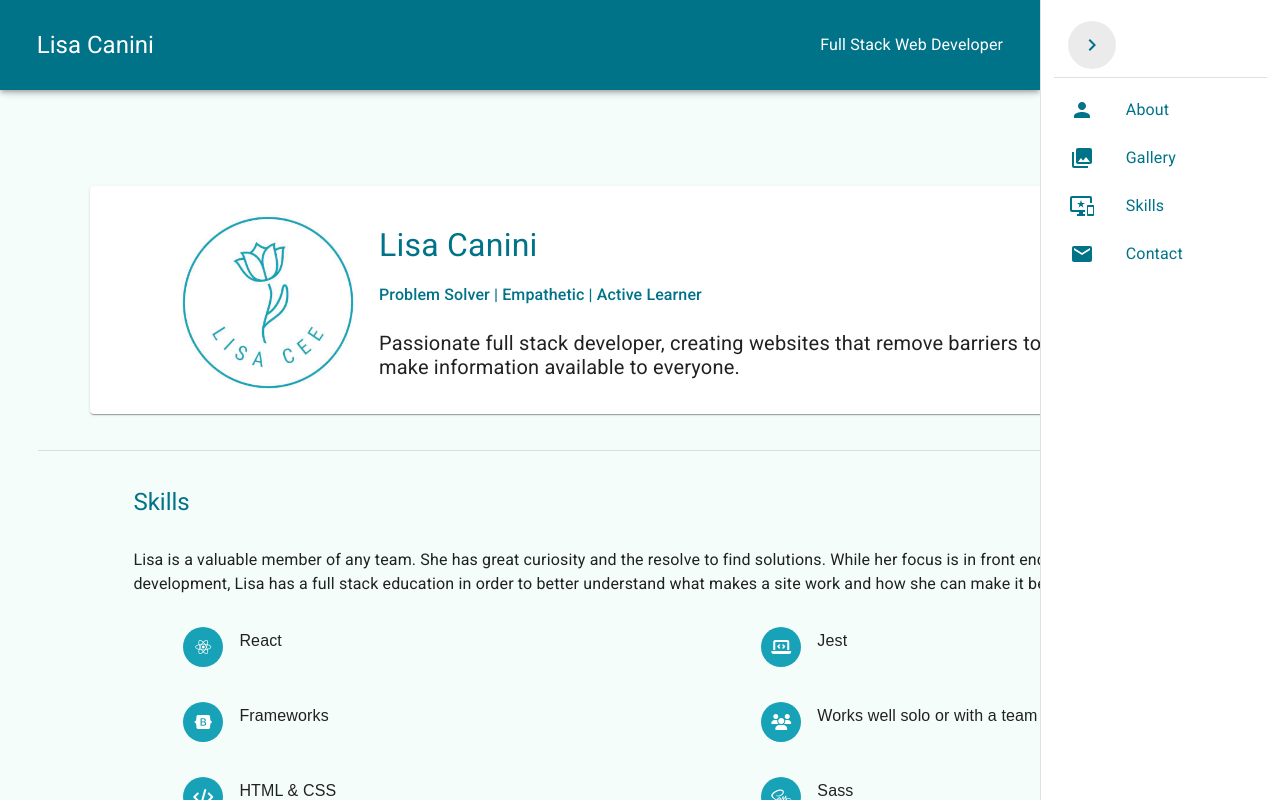
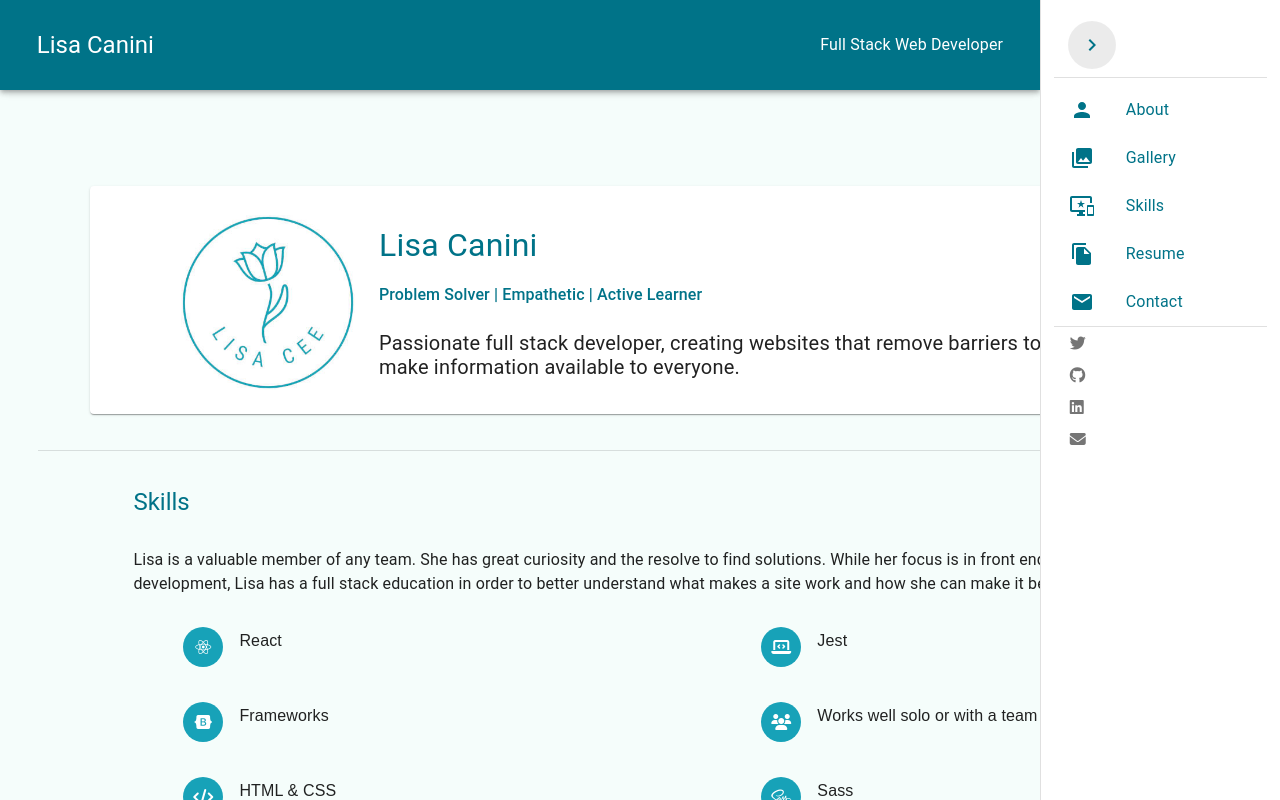
Before and after one commit to LisaCee/lisacee.github.io, a React (Create React App) app: page / in a window 1280 px wide. Both pictures are taken after a click on the button "open drawer". Shown: the top 800 px of the page. Built offline with nearby package versions, Linux system fonts and the light colour scheme.

Commit message:
added resume link and social, needs styling

```diff
--- a/package.json
+++ b/package.json
@@ -38,6 +38,7 @@
     ]
   },
   "devDependencies": {
+    "@fortawesome/fontawesome-free": "^5.11.2",
     "eslint": "^6.2.2",
     "eslint-config-airbnb": "^18.0.1",
     "eslint-plugin-import": "^2.18.2",
--- a/src/Components/NavDrawer.jsx
+++ b/src/Components/NavDrawer.jsx
@@ -1,42 +1,43 @@
-import React from 'react';
-import clsx from 'clsx';
-import { makeStyles, useTheme } from '@material-ui/core/styles';
-import Hidden from '@material-ui/core/Hidden';
-import Drawer from '@material-ui/core/Drawer';
-import AppBar from '@material-ui/core/AppBar';
-import Toolbar from '@material-ui/core/Toolbar';
-import CssBaseline from '@material-ui/core/CssBaseline';
-import List from '@material-ui/core/List';
-import Typography from '@material-ui/core/Typography';
-import Divider from '@material-ui/core/Divider';
-import IconButton from '@material-ui/core/IconButton';
-import MenuIcon from '@material-ui/icons/Menu';
-import ChevronLeftIcon from '@material-ui/icons/ChevronLeft';
-import ChevronRightIcon from '@material-ui/icons/ChevronRight';
-import ListItem from '@material-ui/core/ListItem';
-import ListItemIcon from '@material-ui/core/ListItemIcon';
-import ListItemText from '@material-ui/core/ListItemText';
-import PersonIcon from '@material-ui/icons/Person';
-import MailIcon from '@material-ui/icons/Mail';
-import ImportantDevices from '@material-ui/icons/ImportantDevices';
-import PhotoLibraryIcon from '@material-ui/icons/PhotoLibrary';
-import '../styles/navDrawer.css';
+import React from "react";
+import clsx from "clsx";
+import { makeStyles, useTheme } from "@material-ui/core/styles";
+import Hidden from "@material-ui/core/Hidden";
+import Drawer from "@material-ui/core/Drawer";
+import AppBar from "@material-ui/core/AppBar";
+import Toolbar from "@material-ui/core/Toolbar";
+import CssBaseline from "@material-ui/core/CssBaseline";
+import List from "@material-ui/core/List";
+import Typography from "@material-ui/core/Typography";
+import Divider from "@material-ui/core/Divider";
+import IconButton from "@material-ui/core/IconButton";
+import MenuIcon from "@material-ui/icons/Menu";
+import ChevronLeftIcon from "@material-ui/icons/ChevronLeft";
+import ChevronRightIcon from "@material-ui/icons/ChevronRight";
+import ListItem from "@material-ui/core/ListItem";
+import ListItemIcon from "@material-ui/core/ListItemIcon";
+import ListItemText from "@material-ui/core/ListItemText";
+import PersonIcon from "@material-ui/icons/Person";
+import MailIcon from "@material-ui/icons/Mail";
+import ImportantDevices from "@material-ui/icons/ImportantDevices";
+import PhotoLibraryIcon from "@material-ui/icons/PhotoLibrary";
+import FileCopyIcon from "@material-ui/icons/FileCopy";
+import "../styles/navDrawer.css";
 
 const drawerWidth = 240;
 
 const useStyles = makeStyles(theme => ({
   root: {
-    display: 'flex'
+    display: "flex"
   },
   appBar: {
-    transition: theme.transitions.create(['margin', 'width'], {
+    transition: theme.transitions.create(["margin", "width"], {
       easing: theme.transitions.easing.sharp,
       duration: theme.transitions.duration.leavingScreen
     })
   },
   appBarShift: {
     width: `calc(100% - ${drawerWidth}px)`,
-    transition: theme.transitions.create(['margin', 'width'], {
+    transition: theme.transitions.create(["margin", "width"], {
       easing: theme.transitions.easing.easeOut,
       duration: theme.transitions.duration.enteringScreen
     }),
@@ -46,7 +47,7 @@ const useStyles = makeStyles(theme => ({
     flexGrow: 1
   },
   hide: {
-    display: 'none'
+    display: "none"
   },
   drawer: {
     width: drawerWidth,
@@ -56,23 +57,23 @@ const useStyles = makeStyles(theme => ({
     width: drawerWidth
   },
   drawerHeader: {
-    display: 'flex',
-    alignItems: 'center',
+    display: "flex",
+    alignItems: "center",
     padding: theme.spacing(0, 1),
     ...theme.mixins.toolbar,
-    justifyContent: 'flex-start'
+    justifyContent: "flex-start"
   },
   content: {
     flexGrow: 1,
     padding: theme.spacing(3),
-    transition: theme.transitions.create('margin', {
+    transition: theme.transitions.create("margin", {
       easing: theme.transitions.easing.sharp,
       duration: theme.transitions.duration.leavingScreen
     }),
     marginRight: -drawerWidth
   },
   contentShift: {
-    transition: theme.transitions.create('margin', {
+    transition: theme.transitions.create("margin", {
       easing: theme.transitions.easing.easeOut,
       duration: theme.transitions.duration.enteringScreen
     }),
@@ -97,27 +98,27 @@ export default function PersistentDrawerRight() {
     <div className={classes.root}>
       <CssBaseline />
       <AppBar
-        position='fixed'
+        position="fixed"
         className={clsx(classes.appBar, {
           [classes.appBarShift]: open
         })}
       >
         <Toolbar>
-          <Typography variant='h5' noWrap className={classes.title} id='name'>
+          <Typography variant="h5" noWrap className={classes.title} id="name">
             Lisa Canini
           </Typography>
           <Hidden xsDown>
-            <Typography variant='body1'>Full Stack Web Developer</Typography>
+            <Typography variant="body1">Full Stack Web Developer</Typography>
           </Hidden>
           <IconButton
-            color='inherit'
-            aria-label='open drawer'
-            edge='end'
+            color="inherit"
+            aria-label="open drawer"
+            edge="end"
             onClick={handleDrawerOpen}
             className={clsx(open && classes.hide)}
-            id='navButton'
+            id="navButton"
           >
-            <MenuIcon id='hamburger' />
+            <MenuIcon id="hamburger" />
           </IconButton>
         </Toolbar>
       </AppBar>
@@ -130,8 +131,8 @@ export default function PersistentDrawerRight() {
       </main>
       <Drawer
         className={classes.drawer}
-        variant='persistent'
-        anchor='right'
+        variant="persistent"
+        anchor="right"
         open={open}
         classes={{
           paper: classes.drawerPaper
@@ -139,7 +140,7 @@ export default function PersistentDrawerRight() {
       >
         <div className={classes.drawerHeader}>
           <IconButton onClick={handleDrawerClose}>
-            {theme.direction === 'rtl' ? (
+            {theme.direction === "rtl" ? (
               <ChevronLeftIcon />
             ) : (
                 <ChevronRightIcon />
@@ -147,76 +148,95 @@ export default function PersistentDrawerRight() {
           </IconButton>
         </div>
         <Divider />
-        <List className='navList'>
-          <a href='#intro'>
+        <List className="navList">
+          <a href="#intro">
             <ListItem button>
               <ListItemIcon>
                 <PersonIcon />
               </ListItemIcon>
-              <ListItemText primary='About' />
+              <ListItemText primary="About" />
             </ListItem>
           </a>
-          <a href='#gallery'>
+          <a href="#gallery">
             <ListItem button>
               <ListItemIcon>
                 <PhotoLibraryIcon />
               </ListItemIcon>
-              <ListItemText primary='Gallery' />
+              <ListItemText primary="Gallery" />
             </ListItem>
           </a>
-          <a href='#skills'>
+          <a href="#skills">
             <ListItem button>
               <ListItemIcon>
                 <ImportantDevices />
               </ListItemIcon>
-              <ListItemText primary='Skills' />
+              <ListItemText primary="Skills" />
             </ListItem>
           </a>
-          <a href='#contact'>
+          <a href="https://docs.google.com/document/d/1AMnusKqwQAVXko7qqk0BJz-QBk8X-PUtbLSxhsDbPQ8/edit?usp=sharing" target="_"
+            rel="noopener noreferrer">
+            <ListItem button>
+              <ListItemIcon>
+                <FileCopyIcon />
+              </ListItemIcon>
+              <ListItemText primary="Resume" />
+            </ListItem>
+          </a>
+          <a href="#contact">
             <ListItem button>
               <ListItemIcon>
                 <MailIcon />
               </ListItemIcon>
-              <ListItemText primary='Contact' />
+              <ListItemText primary="Contact" />
             </ListItem>
           </a>
-          {/* <Divider />
-          <div className='socialNav'>
-            <ul>
+
+          <Divider />
+
           <a
-                href='https://www.github.com/lisacee'
-                target='_'
-                rel='noopener noreferrer'
+            href="https://www.twitter.com/lisacee14"
+            target="_"
+            rel="noopener noreferrer"
           >
-                <li className='fab fa-github'>
-                  <span className='icon'>Github</span>
-                </li>
+            <ListItem button>
+              <ListItemIcon>
+                <i className="fab fa-twitter" />
+              </ListItemIcon>
+              <span class="sr-only">Twitter</span>
+            </ListItem>
           </a>
           <a
-                href='https://www.linkedin.com/in/lisacee'
-                target='_'
-                rel='noopener noreferrer'
+            href="https://www.github.com/lisacee"
+            target="_"
+            rel="noopener noreferrer"
           >
-                <li className='fab fa-linkedin-in'>
-                  <span className='icon'>LinkedIn</span>
-                </li>
+            <ListItem button>
+              <ListItemIcon>
+                <i className="fab fa-github" />
+              </ListItemIcon>
+              <span class="sr-only">GitHub</span>
+            </ListItem>
           </a>
           <a
-                href='https://www.twitter.com/lisacee14'
-                target='_'
-                rel='noopener noreferrer'
+            href="https://www.linkedin.com/in/lisacee"
+            target="_"
+            rel="noopener noreferrer"
           >
-                <li className='fab fa-twitter'>
-                  <span className='icon'>Twitter</span>
-                </li>
+            <ListItem button>
+              <ListItemIcon>
+                <i className="fab fa-linkedin" />
+              </ListItemIcon>
+              <span class="sr-only">LinkedIn</span>
+            </ListItem>
           </a>
-              <a href='mailto:lisaceedesign@gmail.com?Subject=Hello'>
-                <li className='fas fa-envelope'>
-                  <span className='icon'>Mail</span>
-                </li>
+          <a href="mailto:lisaceedesign@gmail.com?Subject=Hello">
+            <ListItem button>
+              <ListItemIcon>
+                <i className="fas fa-envelope fa-2x" />
+              </ListItemIcon>
+              <span class="sr-only">Email</span>
+            </ListItem>
           </a>
-            </ul>
-          </div> */}
         </List>
       </Drawer>
     </div>
--- a/src/styles/navDrawer.scss
+++ b/src/styles/navDrawer.scss
@@ -22,9 +22,11 @@ h5#name {
 #hamburger {
   color: white !important;
 }
+
 .MuiIconButton-root:hover {
   background-color: $primaryDark !important;
   color: white !important;
+  text-decoration: none;
 }
 .MuiIconButton-root:hover svg.MuiSvgIcon-root {
   color: white !important;
```
Also changed, not shown: public/index.html (+14 -16 lines), 1 other file (tests, documents, lock files or other folders). Lines whose indentation alone changed are shown as unchanged.
